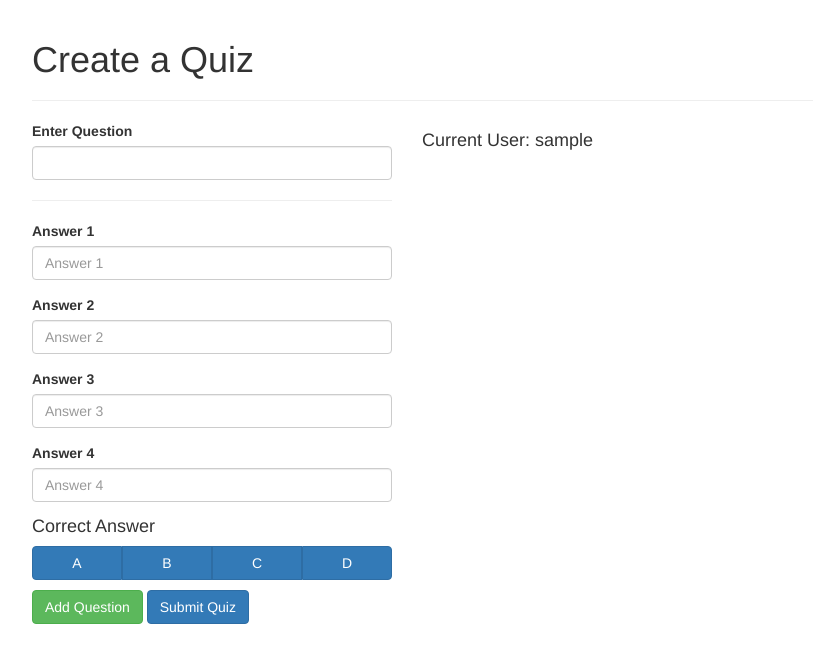
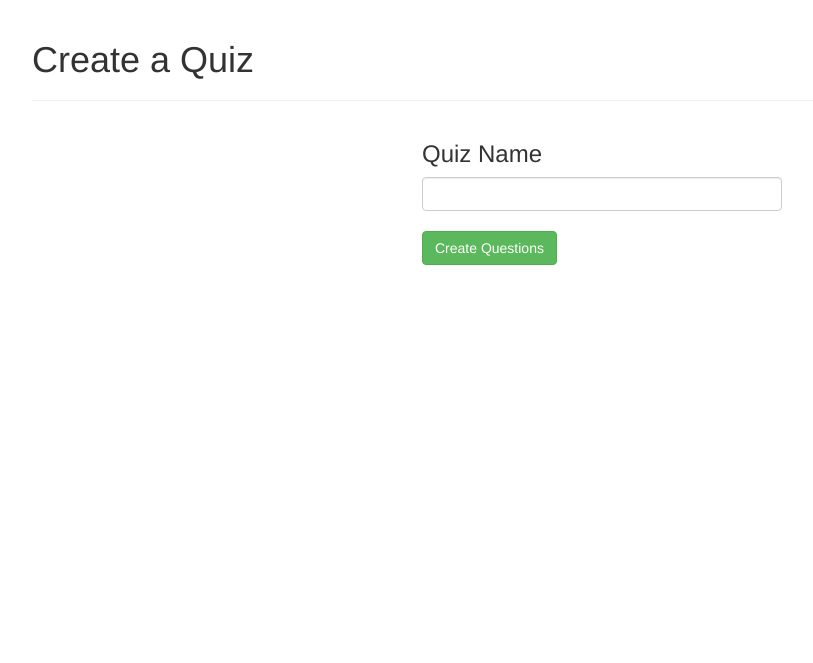
Before and after one commit to brnsmns13/se329, a Python web app: template templates/create.html in a window 1280 px wide. Shown: the part 52-715 px from the top of the page, without its empty margins (38-851 px from the left). Run offline with Jinja, Linux system fonts and the light colour scheme; the template is opened without the code that fills it: most values are stand-ins (such as "Sample title", 1, 10 or a date in 2020).

Commit message:
Dynamically add questions as created

```diff
--- a/models.py
+++ b/models.py
@@ -1,3 +1,5 @@
+import json
+
 from google.appengine.ext import ndb
 
 
@@ -6,6 +8,10 @@ class Question(ndb.Model):
     answers = ndb.JsonProperty(indexed=False)
     correct_answer = ndb.StringProperty(indexed=False)
 
+    def as_json(self):
+        data = {'question': self.content, 'answers': self.answers}
+        return json.dumps(data)
+
 
 class Quiz(ndb.Model):
     questions = ndb.StructuredProperty(Question, repeated=True)
--- a/static/js/quiz.js
+++ b/static/js/quiz.js
@@ -1,5 +1,6 @@
 
 var questionArr = [];
+var quizName = '';
 
 function quizQuestion(q,a,b,c,d,ans){
 	var question = {};
@@ -12,18 +13,32 @@ function quizQuestion(q,a,b,c,d,ans){
 	return question;
 }
 
+function create() {
+    quizName = document.getElementById("quiz-name").value;
+    document.getElementById("quiz-name-view").style.display = "none";
+    document.getElementById("quiz-questions-view").style.display = "";
+    document.getElementById("quiz-name-header").textContent = "Quiz: " + quizName;
+
+    return false;
+}
+
 function getFormData(){
-	var question = document.getElementById("element_1").value;
-	var a = document.getElementById("element_2").value;
-	var b = document.getElementById("element_3").value;
-	var c = document.getElementById("element_4").value;
-	var d = document.getElementById("element_5").value;
+	var question = document.getElementById("question").value;
+	var a = document.getElementById("a1").value;
+	var b = document.getElementById("a2").value;
+	var c = document.getElementById("a3").value;
+	var d = document.getElementById("a4").value;
 	var correct = 'a';
 
 	var newQuestion = quizQuestion(question, a,b,c,d, correct);
 	questionArr.push(newQuestion);
-	console.log(newQuestion);
-	console.log(questionArr);
+
+    var q_list = document.getElementById('question-list');
+    var li = document.createElement('li');
+    li.className = "list-group-item";
+    li.appendChild(document.createTextNode(question));
+    q_list.appendChild(li);
+
 	return false;
 }
 
--- a/templates/create.html
+++ b/templates/create.html
@@ -18,49 +18,70 @@
     <h1>Create a Quiz</h1>
     <hr>
     <div class="row">
-        <div class="col-md-4">
+        <div id="quiz-name-view">
+            <div  class="col-md-4 col-md-offset-4">
+                <h3>Quiz Name</h3>
+                <input id="quiz-name" type="text" class="form-control">
+                <br>
+                <button class="btn btn-success" onclick="return create();">
+                    Create Questions
+                </button>
+            </div>
+        </div>
+        <div id="quiz-questions-view" style="display:none;">
+            <div  class="col-md-4">
                 <form method="get" action="/quizzes" id="response-form">
-                <label for="element_1">Enter Question</label>
-                <input name="element_1" id="element_1" class="form-control" type="text">
+                    <label for="question">Enter Question</label>
+                    <input name="question" id="question" class="form-control" type="text">
                     <hr>
                     <div class="form-group">
-                    <label for="element_2">Answer 1</label>
-                    <input type="text" class="form-control" id="element_2" placeholder="Answer 1">
+                        <label for="a1">Answer 1</label>
+                        <input type="text" class="form-control" id="a1" placeholder="Answer 1">
                     </div>
                     <div class="form-group">
-                    <label for="element_3">Answer 2</label>
-                    <input type="text" class="form-control" id="element_3" placeholder="Answer 2">
+                        <label for="a2">Answer 2</label>
+                        <input type="text" class="form-control" id="a2" placeholder="Answer 2">
                     </div>
                     <div class="form-group">
-                    <label for="element_4">Answer 3</label>
-                    <input type="text" class="form-control" id="element_4" placeholder="Answer 3">
+                        <label for="a3">Answer 3</label>
+                        <input type="text" class="form-control" id="a3" placeholder="Answer 3">
                     </div>
                     <div class="form-group">
-                    <label for="element_5">Answer 4</label>
-                    <input type="text" class="form-control" id="element_5" placeholder="Answer 4">
+                        <label for="a4">Answer 4</label>
+                        <input type="text" class="form-control" id="a4" placeholder="Answer 4">
                     </div>
 
                     <h4>Correct Answer</h4>
                     <div id="ca" class="btn-group btn-group-justified" data-toggle="buttons">
                         <label class="btn btn-primary" for="a1">
-                        <input id="a1" type="radio" name="answer" value="1" autocomplete="off"> A
+                            <input id="ca1" type="radio" name="answer" value="1" autocomplete="off"> A
                         </label>
                         <label class="btn btn-primary" for="a2">
-                        <input id="a2" type="radio" name="answer" value="2" autocomplete="off"> B
+                            <input id="ca2" type="radio" name="answer" value="2" autocomplete="off"> B
                         </label>
                         <label class="btn btn-primary" for="a3">
-                        <input id="a3" type="radio" name="answer" value="3" autocomplete="off"> C
+                            <input id="ca3" type="radio" name="answer" value="3" autocomplete="off"> C
                         </label>
                         <label class="btn btn-primary" for="a4">
-                        <input id="a4" type="radio" name="answer" value="4" autocomplete="off"> D
+                            <input id="ca4" type="radio" name="answer" value="4" autocomplete="off"> D
                         </label>
                     </div>
-                <button class="btn btn-success" onclick="return getFormData();">Add Question</button>
-                <button class="btn btn-primary" onclick="return toJSON();">Submit Quiz</button>
+                    <button class="btn btn-success" onclick="return getFormData();">
+                        Add Question
+                    </button>
+                    <button class="btn btn-primary" onclick="return toJSON();">
+                        Submit Quiz
+                    </button>
                 </form>
+            </div>
+            <div class="col-md-4">
+                <h3 id="quiz-name-header"></h3>
+                <ul class="list-group" id="question-list">
+                </ul>
             </div>
             <div class="col-md-4">
                 <h4>Current User: {{username}}</h4>
             </div>
         </div>
+    </div>
 {% endblock %}
```
Also changed, not shown: main.py (+14 -0 lines). Lines whose indentation alone changed are shown as unchanged.
